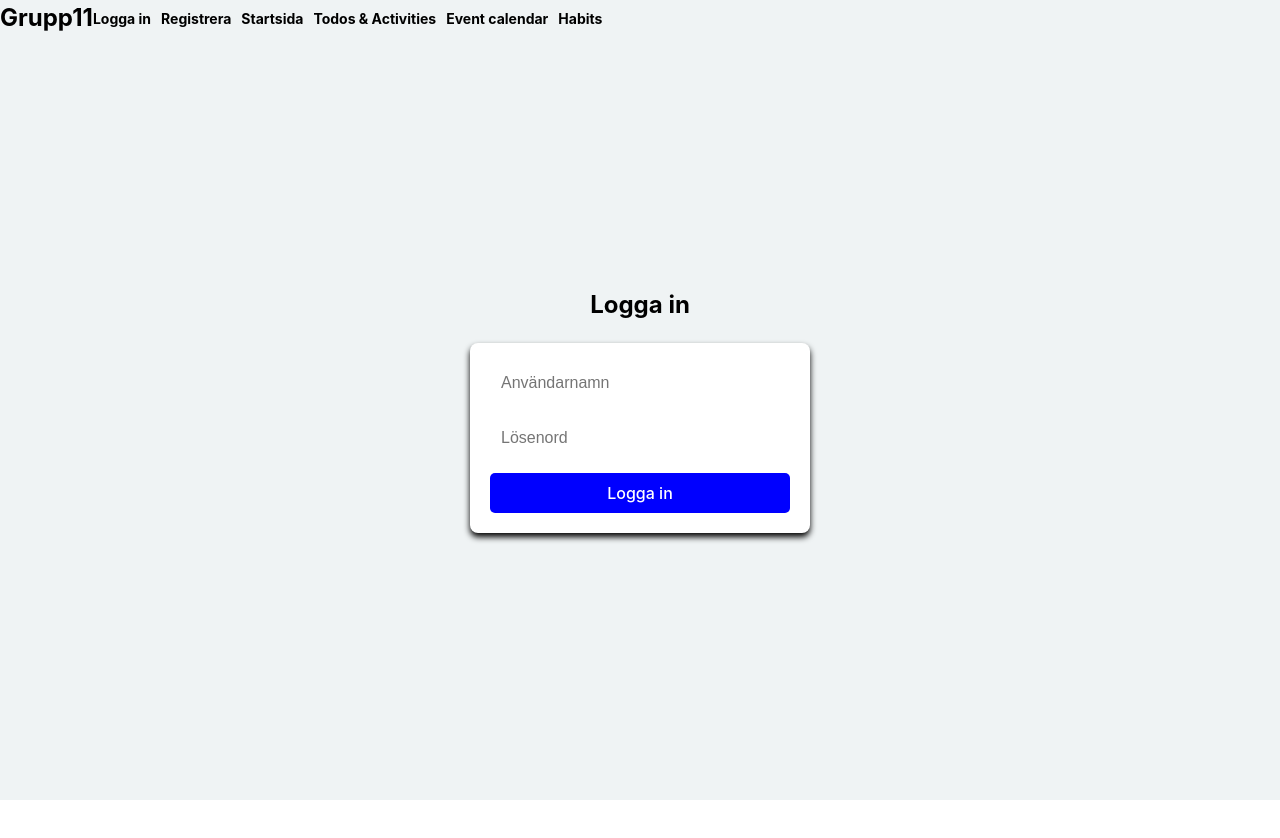
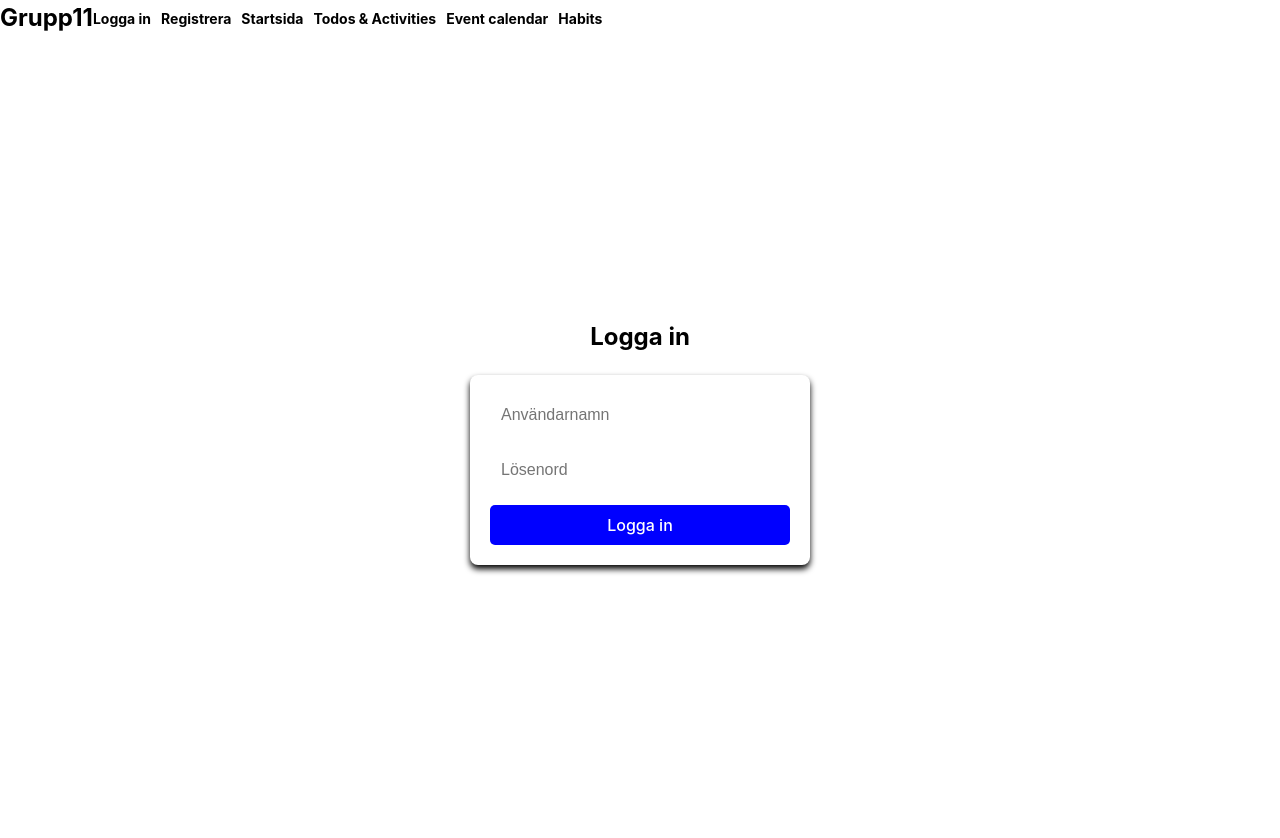
Before and after one commit to dasl2001/Frontend2-Projektarbete-Grupp11, a React (Vite) app: page /login in a window 1280 px wide. Shown: the top 838 px of the page. Before the commit the page ends 800 px from the top, so only its background shows below. Built offline with nearby package versions, Linux system fonts and the light colour scheme.

Commit message:
fixed infinite loop issue and styling colliding

```diff
--- a/src/App.css
+++ b/src/App.css
@@ -2,52 +2,17 @@
   max-width: 100%;
 }
 
-.body {
+body {
   margin: 0;
   padding: 0;
   box-sizing: border-box;
-  font-family: Arial, sans-serif;
   background-color: white;
-  color: #333;
   display: flex;
   width: 100%;
-  max-width: 1280px;
+
   margin: 0 auto;
   padding: 2rem;
   text-align: center;
-
-  .logo {
-    height: 6em;
-    will-change: filter;
-    transition: filter 300ms;
-  }
-  .logo:hover {
-    filter: drop-shadow(0 0 2em #646cffaa);
-  }
-  .logo.react:hover {
-    filter: drop-shadow(0 0 2em #61dafbaa);
-  }
-
-  @keyframes logo-spin {
-    from {
-      transform: rotate(0deg);
-    }
-    to {
-      transform: rotate(360deg);
-    }
-  }
-
-  @media (prefers-reduced-motion: no-preference) {
-    a:nth-of-type(2) .logo {
-      animation: logo-spin infinite 20s linear;
-    }
-  }
-
-  .card {
-    padding: 2em;
-  }
-
-  .read-the-docs {
-    color: #888;
-  }
+  justify-content: center;
+  align-items: center;
 }
--- a/src/components/Navbar.jsx
+++ b/src/components/Navbar.jsx
@@ -1,10 +1,8 @@
 /*
 Moduler och komponenter importeras.
 */
-import { Link } from 'react-router-dom';
-import '../css/navbar.css';
-
-
+import { Link, useLocation } from "react-router-dom";
+import "../css/navbar.css";
 
 /*
 Navbar är en funktionell komponent i React.
@@ -13,8 +11,9 @@ Om loggedInUser är null eller undefined, visas inte "Logga ut"-knappen.
 onLogout är en funktion som körs när användaren klickar på "Logga ut".
 */
 function Navbar({ loggedInUser, onLogout }) {
+  const location = useLocation();
 
-/*
+  /*
 <nav> är HTML-elementet för navigering.
 className="navbar" CSS-klass för att styla navigeringsmenyn.
 <h2> visar logotypen eller rubriken för navigeringsmenyn.
@@ -30,24 +29,42 @@ När knappen klickas anropas onLogout för att logga ut användaren.
 Om ingen användare är inloggad visas hem-sidan "/".
 */
   return (
-    <nav className="navbar">
+    <nav
+      className={location.pathname === "/habits" ? "navbar habits" : "navbar"}
+    >
       <h2 className="navbar-left">
-        <Link to="/" className="logo">Grupp11</Link>
+        <Link to="/" className="logo">
+          Grupp11
+        </Link>
       </h2>
       <div className="navbar-center">
         <ul className="nav-links">
-          <li><Link to="/login">Logga in</Link></li>
-          <li><Link to="/register">Registrera</Link> </li>
-          <li><Link to="/start">Startsida</Link></li>
-          <li><Link to="/todo">Todos & Activities</Link></li>
-          <li><Link to="/events">Event calendar</Link></li>
-          <li><Link to="/habits">Habits</Link></li>
+          <li>
+            <Link to="/login">Logga in</Link>
+          </li>
+          <li>
+            <Link to="/register">Registrera</Link>{" "}
+          </li>
+          <li>
+            <Link to="/start">Startsida</Link>
+          </li>
+          <li>
+            <Link to="/todo">Todos & Activities</Link>
+          </li>
+          <li>
+            <Link to="/events">Event calendar</Link>
+          </li>
+          <li>
+            <Link to="/habits">Habits</Link>
+          </li>
           {loggedInUser ? (
             <li>
               <button onClick={onLogout}>Logga ut</button>
             </li>
           ) : (
-            <li><Link to="/"></Link></li>
+            <li>
+              <Link to="/"></Link>
+            </li>
           )}
         </ul>
       </div>
--- a/src/components/PriorityComponent.jsx
+++ b/src/components/PriorityComponent.jsx
@@ -25,7 +25,7 @@ const PriorityComponent = ({ changedPrio, selectedPriority }) => {
           checked={selectedPriority === "mid"}
           onChange={() => changedPrio("mid")}
         ></input>
-        Medel
+        Mellan
       </label>
       <label htmlFor="prioHigh" className="priority-box-high">
         <input
--- a/src/css/Habits.css
+++ b/src/css/Habits.css
@@ -1,9 +1,9 @@
-body {
+body:has(.add-habit-container) {
   margin: 0;
   display: flex;
   justify-content: center;
   align-items: flex-start;
-  background-color: rgba(239, 243, 244, 0.973);
+  background-color: rgba(5, 5, 59, 0.5);
 }
 
 #root {
@@ -11,7 +11,7 @@ body {
   justify-content: center;
   flex-direction: column;
   align-items: center;
-  /* position: relative; */
+  width: 100%;
 }
 
 input[type="number"]::-webkit-inner-spin-button,
@@ -22,11 +22,21 @@ input[type="number"]::-webkit-outer-spin-button {
   margin: 0;
 }
 
-.header {
+.navbar.habits .navbar-center a {
+  color: white;
+}
+
+.navbar.habits .navbar-left a {
+  color: white;
+}
+
+.habits-header {
   font-size: 2rem;
   border-bottom: 1px solid white;
 }
-
+.habits-header {
+  height: 50px;
+}
 .priority-box-low,
 .priority-box-mid,
 .priority-box-high {
@@ -195,14 +205,10 @@ input[type="number"]::-webkit-outer-spin-button {
   margin-bottom: 6%;
 }
 
-/* .filter-drop-container {
-} */
-
 .sort-container {
   display: flex;
   flex-direction: column;
   gap: 10px;
-  padding: 10px;
 }
 
 .sort-btn:focus {
@@ -211,3 +217,10 @@ input[type="number"]::-webkit-outer-spin-button {
   transform: scale(1.1);
   transform: 0.3s ease;
 }
+
+.filter-sort-container {
+  display: flex;
+  width: 80%;
+  flex-direction: row;
+  justify-content: space-between;
+}
--- a/src/index.css
+++ b/src/index.css
@@ -5,8 +5,7 @@
 
   color-scheme: light dark;
   color: rgba(255, 255, 255, 0.87);
-  background-color: #242424;
-
+  /* background-color: rgba(239, 243, 244, 0.973); */
   font-synthesis: none;
   text-rendering: optimizeLegibility;
   -webkit-font-smoothing: antialiased;
--- a/src/pages/HabitsPage.jsx
+++ b/src/pages/HabitsPage.jsx
@@ -2,6 +2,7 @@ import { useEffect, useState } from "react";
 import "../css/Habits.css";
 import PriorityComponent from "../components/PriorityComponent";
 import Habit from "../components/Habits";
+import "../css/navbar.css";
 
 const HabitsPage = ({ loggedInUser, setLoggedInUser, setUserList }) => {
   const [title, setTitle] = useState("");
@@ -11,7 +12,7 @@ const HabitsPage = ({ loggedInUser, setLoggedInUser, setUserList }) => {
   const [filteredPriority, setFilteredPriority] = useState("");
 
   useEffect(() => {
-    if (loggedInUser) {
+    if (loggedInUser && loggedInUser.habits !== habits) {
       const updatedUser = {
         ...loggedInUser,
         habits,
@@ -23,7 +24,7 @@ const HabitsPage = ({ loggedInUser, setLoggedInUser, setUserList }) => {
         )
       );
     }
-  }, [habits, loggedInUser, setLoggedInUser, setUserList]);
+  }, [habits, loggedInUser, setUserList]);
 
   const prioChange = (prio) => {
     setSelectedPriority(prio);
@@ -117,24 +118,24 @@ const HabitsPage = ({ loggedInUser, setLoggedInUser, setUserList }) => {
         </button>
       </div>
 
-      <h2 className="header">Dina Vanor</h2>
-      <div className="filter-drop-container">
-        <h3>Filtrera prioritet</h3>
+      <div className="filter-sort-container">
+        <div className="filter-container">
+          <h3 className="habits-header">Filtrera prioritet</h3>
           <select
-          className="filter-drop  "
+            className="filter-drop"
             onChange={(e) => {
               setFilteredPriority(e.target.value);
             }}
           >
             <option value={""}>Alla</option>
             <option value={"low"}>Låg</option>
-          <option value={"mid"}>Medel</option>
+            <option value={"mid"}>Mellan</option>
             <option value={"high"}>Hög</option>
           </select>
         </div>
 
         <div className="sort-container">
-        <h3>Sortera repetitioner</h3>
+          <h3 className="habits-header">Sortera repetitioner</h3>
           <button className="sort-btn" onClick={() => sortHabits("asc")}>
             Låg till Hög
           </button>
@@ -142,6 +143,8 @@ const HabitsPage = ({ loggedInUser, setLoggedInUser, setUserList }) => {
             Hög till Låg
           </button>
         </div>
+      </div>
+      <h3 className="habits-header">Dina Vanor</h3>
       <div className="habit-card-container">
         {filteredHabits.map((habit, i) => {
           return (
```
Also changed, not shown: src/css/Navbar.css (line endings or trailing spaces). Lines whose indentation alone changed are shown as unchanged.
